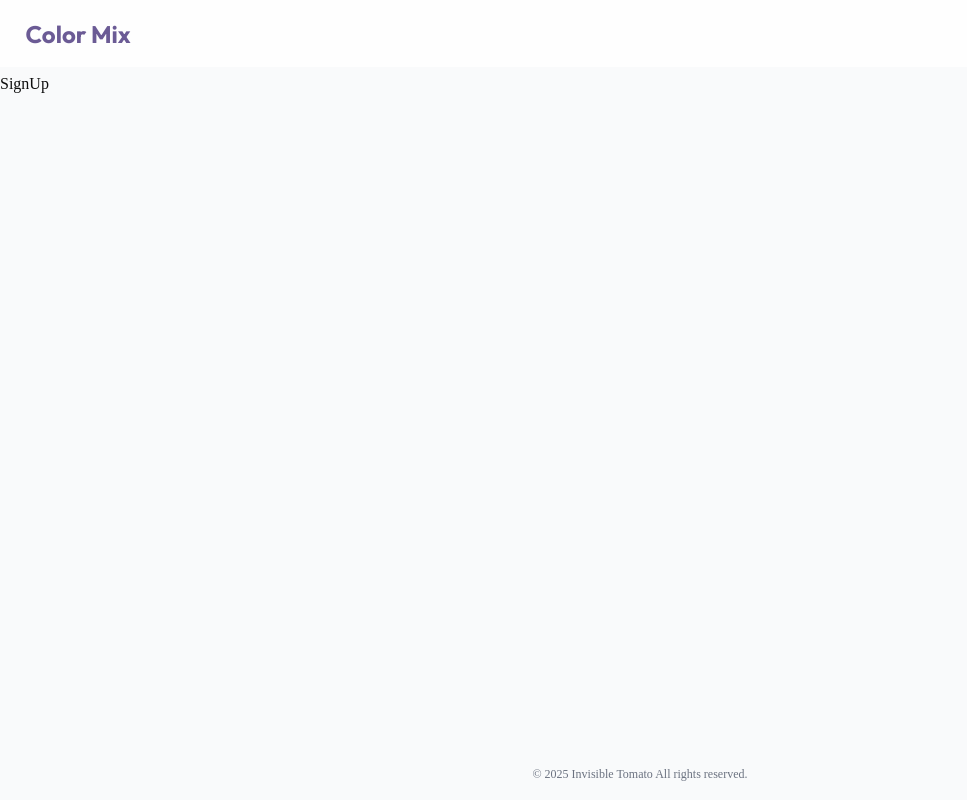
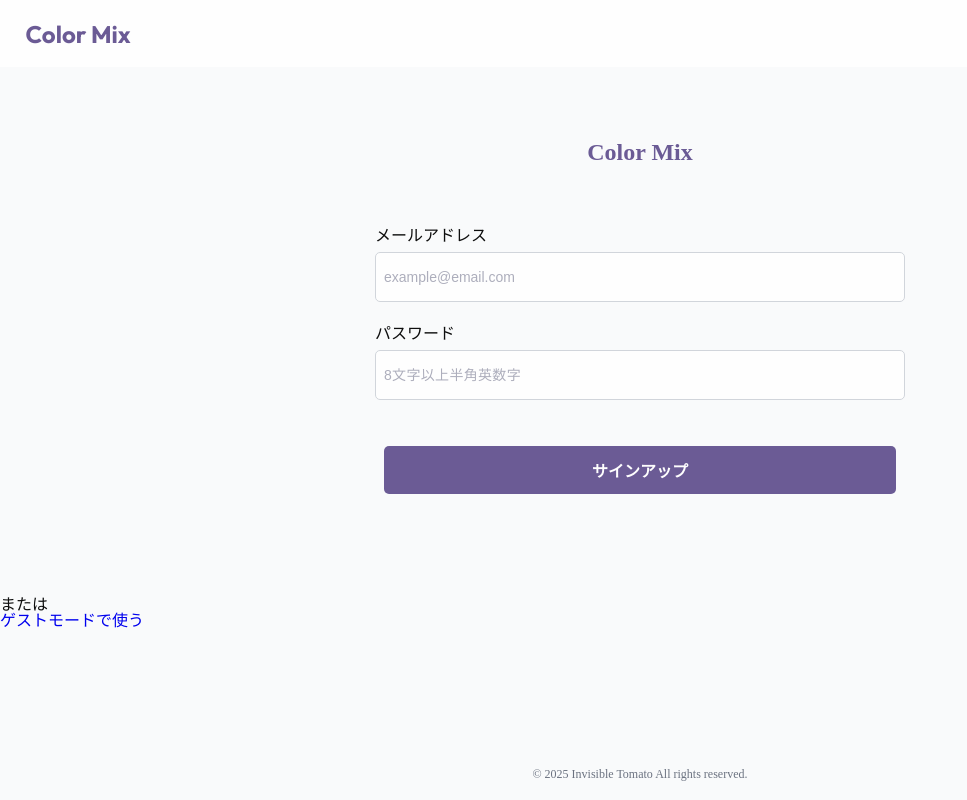
Before and after one commit to InvisibleTomato/color-mix, a Next.js app: page /signup in a window 1280 px wide. Shown: the whole page, without its empty margins (0-967 px from the left). Built offline with nearby package versions, Linux system fonts and the light colour scheme.

Commit message:
💄  サインアップページの作成

```diff
--- a/src/app/signup/page.tsx
+++ b/src/app/signup/page.tsx
@@ -1,7 +1,18 @@
-import React from "react";
+import styles from "./signup.module.scss";
+import Link from "next/link";
+import AuthForm from "../components/AuthForm/AuthForm";
 
-const SignUp = () => {
-  return <div>SignUp</div>;
+const SignIn = () => {
+  return (
+    <div>
+      <AuthForm title="Color Mix" buttonLabel="サインアップ" />
+      {/* <button>Googleでログイン</button> */}
+      <p className={styles.signinSpaceText}>または</p>
+      <Link href={"/home"} className={styles.homeLink}>
+        ゲストモードで使う
+      </Link>
+    </div>
+  );
 };
 
-export default SignUp;
+export default SignIn;
```
